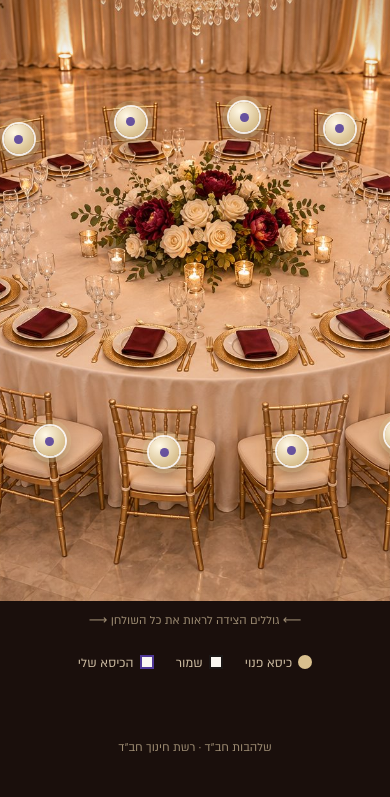
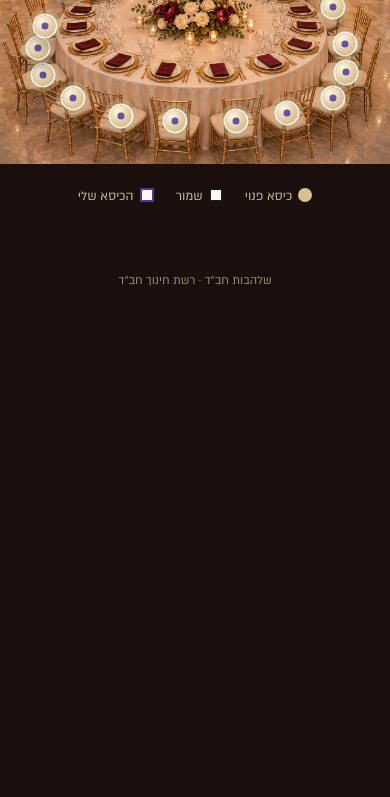
Before and after one commit to ea649/rebbe-wedding-table, a plain HTML site: page index.html in a window 390 px wide. Shown: the part 462-1259 px from the top of the page. After the commit the page ends 844 px from the top, so only its background shows below. Drawn offline with Linux system fonts and the light colour scheme; no server answers.

Commit message:
דף שמירת המקום מותאם לנייד: כל השולחן ברוחב המסך
Co-Authored-By: Claude Opus 5.5 <noreply@anthropic.com>

```diff
--- a/index.html
+++ b/index.html
@@ -14,7 +14,7 @@
 <link href="https://fonts.googleapis.com/css2?family=Pinyon+Script&display=swap" rel="stylesheet">
 <link rel="stylesheet" href="style.css">
 <style>
-  body { background: var(--ivory); }
+  body { background: #1a0f0c; }
   /* ===== פתיחה: נייר ההזמנה ===== */
   .paper { position: relative; max-width: 560px; margin: 0 auto; padding: 46px 26px 34px; text-align: center; background: var(--paper);
     background-image: radial-gradient(ellipse at 50% 0%, #fff 0%, transparent 60%); }
@@ -40,7 +40,7 @@
   .go span { font-family: var(--script); font-size: 26px; margin-left: 8px; vertical-align: -3px; }
 
   /* ===== האולם ===== */
-  .hall { background: #1a0f0c; color: #f3e8d6; padding: 34px 0 30px; min-height: 100svh; }
+  .hall { background: #1a0f0c; color: #f3e8d6; padding: 34px 0 30px; }
   .hall-head { position: relative; text-align: center; padding: 0 20px 18px; }
   .hall-head .bh { position: absolute; top: -18px; right: 16px; font-size: 12px; color: #9c8b72; }
   .hall-head .sub { font-size: 16px; color: #e6d6b8; margin-top: 8px; }
@@ -65,8 +65,20 @@
   .legend .f i { background: var(--gold-soft); }
   .legend .t i { background: #fbf8f2; box-shadow: inset 0 0 0 2px #1b1716; border-radius: 0; }
   .legend .m i { background: #fbf8f2; box-shadow: inset 0 0 0 2px var(--purple); border-radius: 0; }
-  .swipe { display: block; }
-  @media (min-width: 1000px) { .swipe { display: none; } }
+  /* נייד: כל השולחן ברוחב המסך, בלי גלילה */
+  @media (max-width: 820px) {
+    .hall-scroll { overflow: hidden; }
+    .hall-crop { position: relative; width: 100%; aspect-ratio: 1290 / 720; overflow: hidden; container-type: inline-size; }
+    .hall-stage { position: absolute; min-width: 0; max-width: none; width: 119.07cqw; left: -10.85cqw; top: -16.28cqw; }
+    .spot .dot { width: 5.4cqw; height: 5.4cqw; min-width: 20px; min-height: 20px; }
+    .spot .dot::after { width: 1.8cqw; height: 1.8cqw; }
+    .tent { width: 12.5cqw; filter: drop-shadow(0 3px 3px rgba(0,0,0,.45)); }
+    .tent .face { border-width: 2px; padding: 2px 1px 3px; }
+    .tent .r { font-size: 2.6cqw; }
+    .tent .n { font-size: 2.9cqw; margin-top: 1px; }
+    .hall-head h2 { font-size: 36px; }
+    .hall-head p { font-size: 15px; }
+  }
 
   /* חלון */
   .dialog .script { color: var(--purple); }
@@ -90,8 +102,7 @@
     <div class="counter" id="counter">טוען את השולחן...</div>
     <div class="banner" id="banner"></div>
   </div>
-  <div class="hall-scroll" id="hallScroll"><div class="hall-stage" id="stage"></div></div>
-  <div class="swipe">⟵ גוללים הצידה לראות את כל השולחן ⟶</div>
+  <div class="hall-scroll" id="hallScroll"><div class="hall-crop"><div class="hall-stage" id="stage"></div></div></div>
   <div class="legend"><span class="f"><i></i>כיסא פנוי</span><span class="t"><i></i>שמור</span><span class="m"><i></i>הכיסא שלי</span></div>
 </section>
 
```
